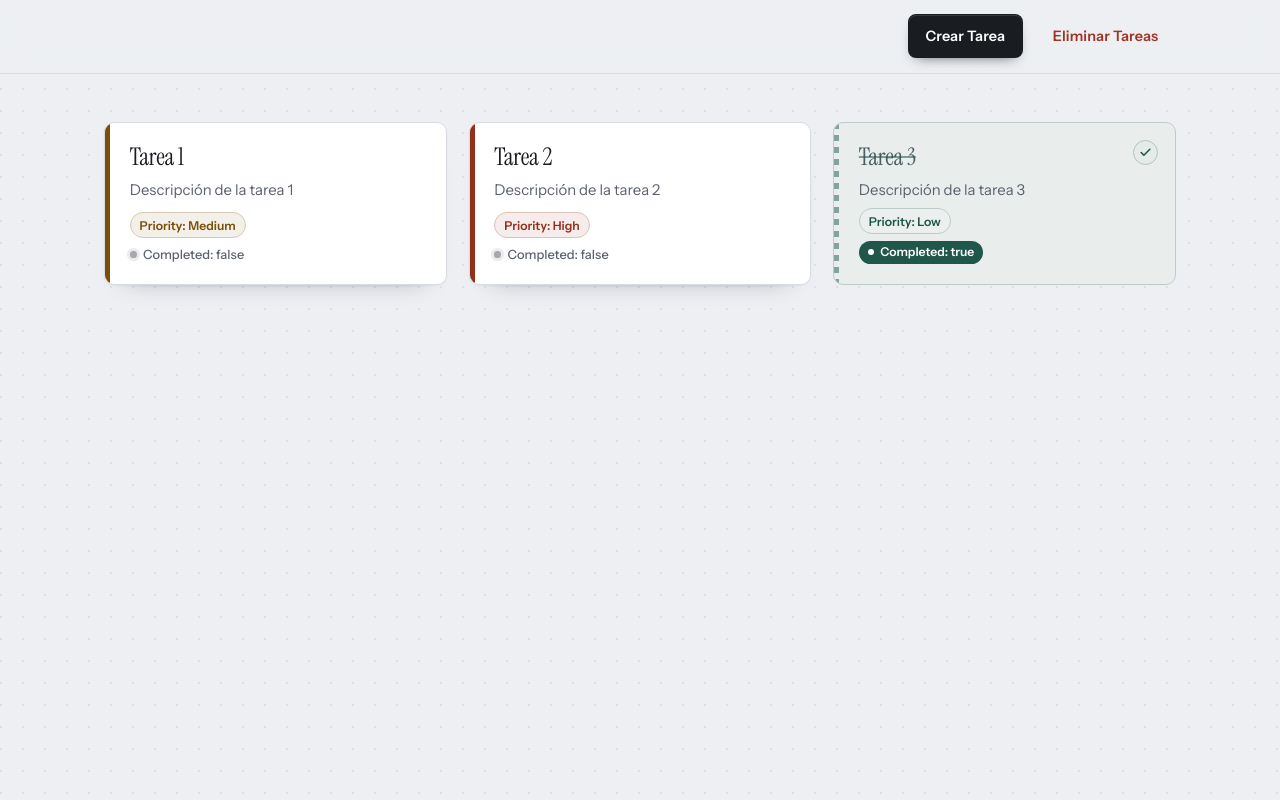
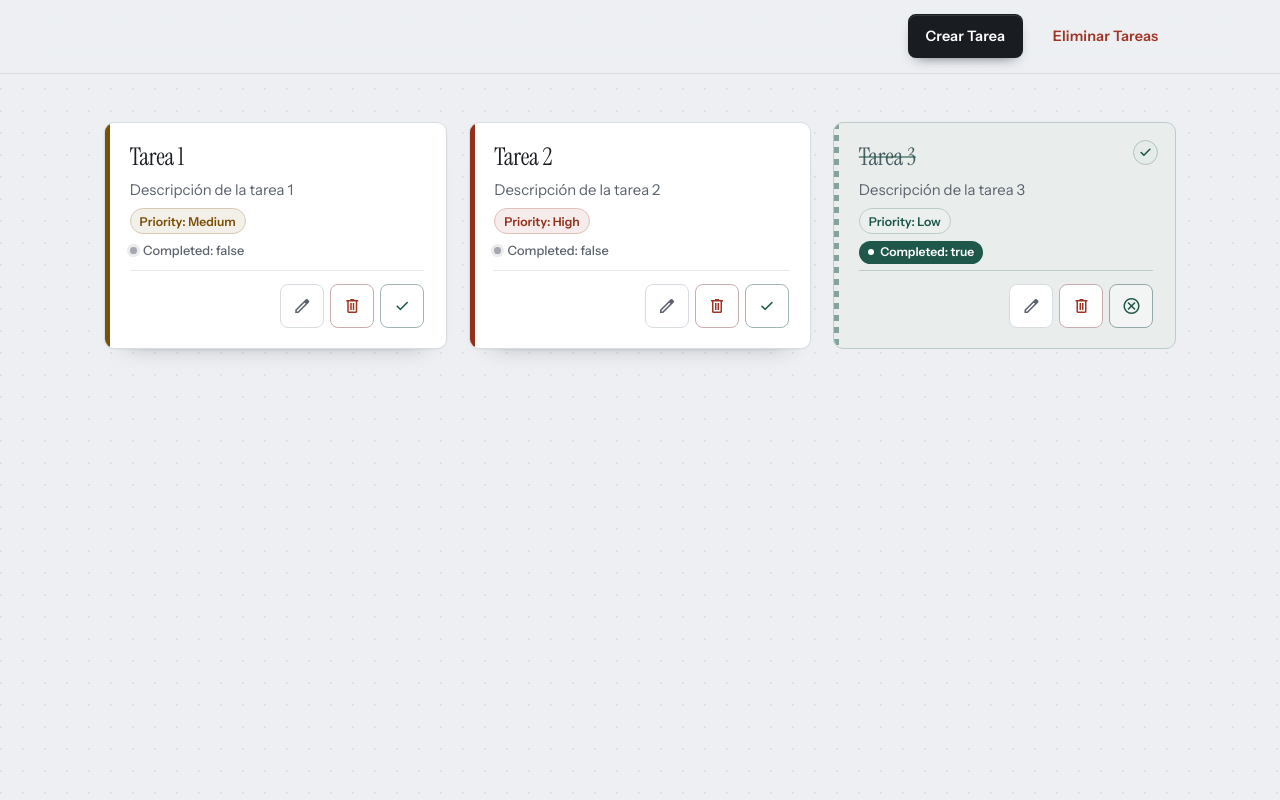
Before and after one commit to ignacioDias/todo-angular, an Angular app: page / in a window 1280 px wide. Built offline with nearby package versions, Linux system fonts and the light colour scheme.

Commit message:
buttons for task

```diff
--- a/angular.json
+++ b/angular.json
@@ -36,8 +36,8 @@
                 },
                 {
                   "type": "anyComponentStyle",
-                  "maximumWarning": "4kB",
-                  "maximumError": "8kB"
+                  "maximumWarning": "6kB",
+                  "maximumError": "10kB"
                 }
               ],
               "outputHashing": "all"
--- a/src/app/tasks/task-card/task-card.css
+++ b/src/app/tasks/task-card/task-card.css
@@ -76,7 +76,6 @@
   display: inline-flex;
   align-items: center;
   align-self: flex-start;
-  margin-top: auto;
   padding: 0.22rem 0.55rem;
   border: 1px solid color-mix(in srgb, var(--priority, var(--ink-muted)) 30%, white);
   border-radius: 999px;
@@ -109,6 +108,91 @@
   border-radius: 50%;
   background: color-mix(in srgb, var(--ink-muted) 55%, white);
   box-shadow: 0 0 0 3px color-mix(in srgb, var(--ink-muted) 12%, transparent);
+}
+
+/* -------------------------------- Actions --------------------------------- */
+.task-actions {
+  display: flex;
+  justify-content: flex-end;
+  gap: 0.375rem;
+  margin-top: auto;
+  padding-top: 0.8rem;
+  border-top: 1px solid color-mix(in srgb, var(--ink) 10%, transparent);
+}
+
+.task-actions button {
+  display: inline-grid;
+  place-items: center;
+  width: 2.75rem;
+  height: 2.75rem;
+  padding: 0;
+  border: 1px solid var(--line);
+  border-radius: 8px;
+  background: var(--surface);
+  color: var(--ink-muted);
+  cursor: pointer;
+  transition:
+    background-color 0.18s ease,
+    border-color 0.18s ease,
+    color 0.18s ease,
+    transform 0.12s ease;
+}
+
+.task-actions button:hover {
+  border-color: color-mix(in srgb, var(--ink) 28%, var(--line));
+  background: var(--surface-muted);
+  color: var(--ink);
+}
+
+.task-actions button:active {
+  transform: scale(0.96);
+}
+
+.task-actions button:focus-visible {
+  outline: 2px solid var(--accent);
+  outline-offset: 2px;
+}
+
+.task-actions mat-icon {
+  width: 1.25rem;
+  height: 1.25rem;
+  font-size: 1.25rem;
+  line-height: 1;
+}
+
+.task-actions .delete {
+  border-color: color-mix(in srgb, var(--danger) 28%, var(--line));
+  color: var(--danger);
+}
+
+.task-actions .delete:hover {
+  border-color: color-mix(in srgb, var(--danger) 45%, var(--line));
+  background: color-mix(in srgb, var(--danger) 10%, var(--surface));
+  color: var(--danger);
+}
+
+.task-actions .complete {
+  border-color: color-mix(in srgb, var(--priority-low) 30%, var(--line));
+  color: var(--priority-low);
+}
+
+.task-actions .complete:hover {
+  border-color: color-mix(in srgb, var(--priority-low) 50%, var(--line));
+  background: color-mix(in srgb, var(--priority-low) 9%, var(--surface));
+  color: var(--priority-low);
+}
+
+/* Undo completion: same teal family, softer tint, no solid fill */
+.task-actions .incomplete {
+  border-color: color-mix(in srgb, var(--priority-low) 38%, var(--line));
+  background: color-mix(in srgb, var(--priority-low) 6%, var(--surface));
+  color: var(--priority-low);
+}
+
+.task-actions .incomplete:hover {
+  border-color: color-mix(in srgb, var(--priority-low) 58%, var(--line));
+  background: color-mix(in srgb, var(--priority-low) 14%, var(--surface));
+  color: var(--priority-low);
 }
 
 /* ------------------------------- Completed -------------------------------- */
@@ -170,3 +254,7 @@
   background: #ffffff;
   box-shadow: none;
 }
+
+.task-card.is-completed .task-actions {
+  border-top-color: color-mix(in srgb, var(--priority-low) 22%, transparent);
+}
--- a/src/app/tasks/task-card/task-card.html
+++ b/src/app/tasks/task-card/task-card.html
@@ -7,4 +7,21 @@
   <p>{{ task().description }}</p>
   <p>Priority: {{ task().priority }}</p>
   <p>Completed: {{ task().isCompleted }}</p>
+  <div class="task-actions">
+    <button type="button" class="edit" aria-label="Editar tarea">
+      <mat-icon aria-hidden="true">edit</mat-icon>
+    </button>
+    <button type="button" class="delete" aria-label="Eliminar tarea">
+      <mat-icon aria-hidden="true">delete</mat-icon>
+    </button>
+    @if (!task().isCompleted) {
+      <button type="button" class="complete" aria-label="Completar tarea">
+        <mat-icon aria-hidden="true">check</mat-icon>
+      </button>
+    } @else {
+      <button type="button" class="incomplete" aria-label="Marcar como incompleta">
+        <mat-icon aria-hidden="true">cancel</mat-icon>
+      </button>
+    }
+  </div>
 </div>
--- a/src/app/tasks/task-card/task-card.ts
+++ b/src/app/tasks/task-card/task-card.ts
@@ -1,8 +1,9 @@
 import { Component } from '@angular/core';
 import { Task } from '../task';
 import { input } from '@angular/core';
+import { MatIconModule } from '@angular/material/icon';
 @Component({
-  imports: [],
+  imports: [MatIconModule],
   selector: 'app-task-card',
   styleUrl: './task-card.css',
   templateUrl: './task-card.html',
```
